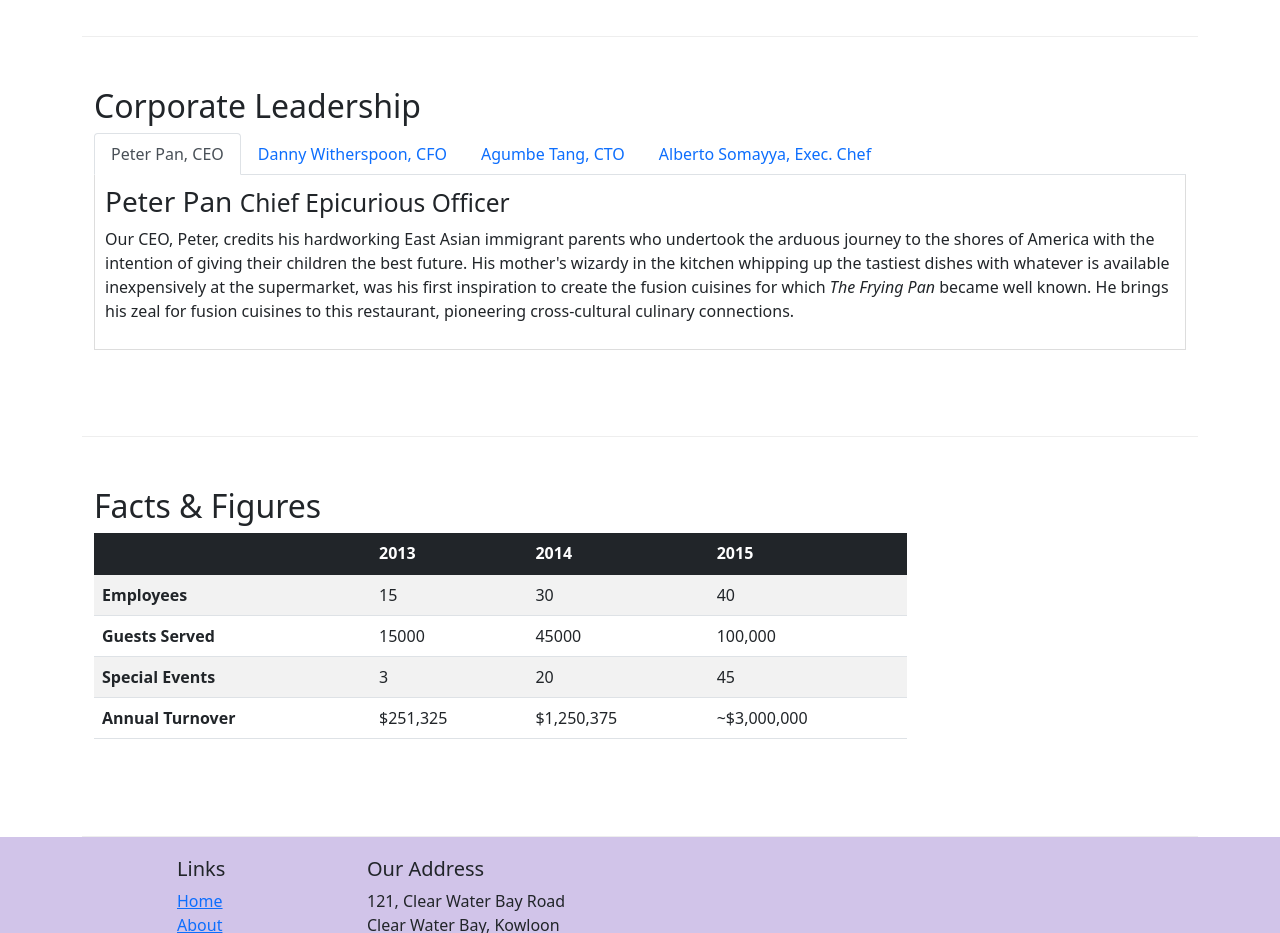
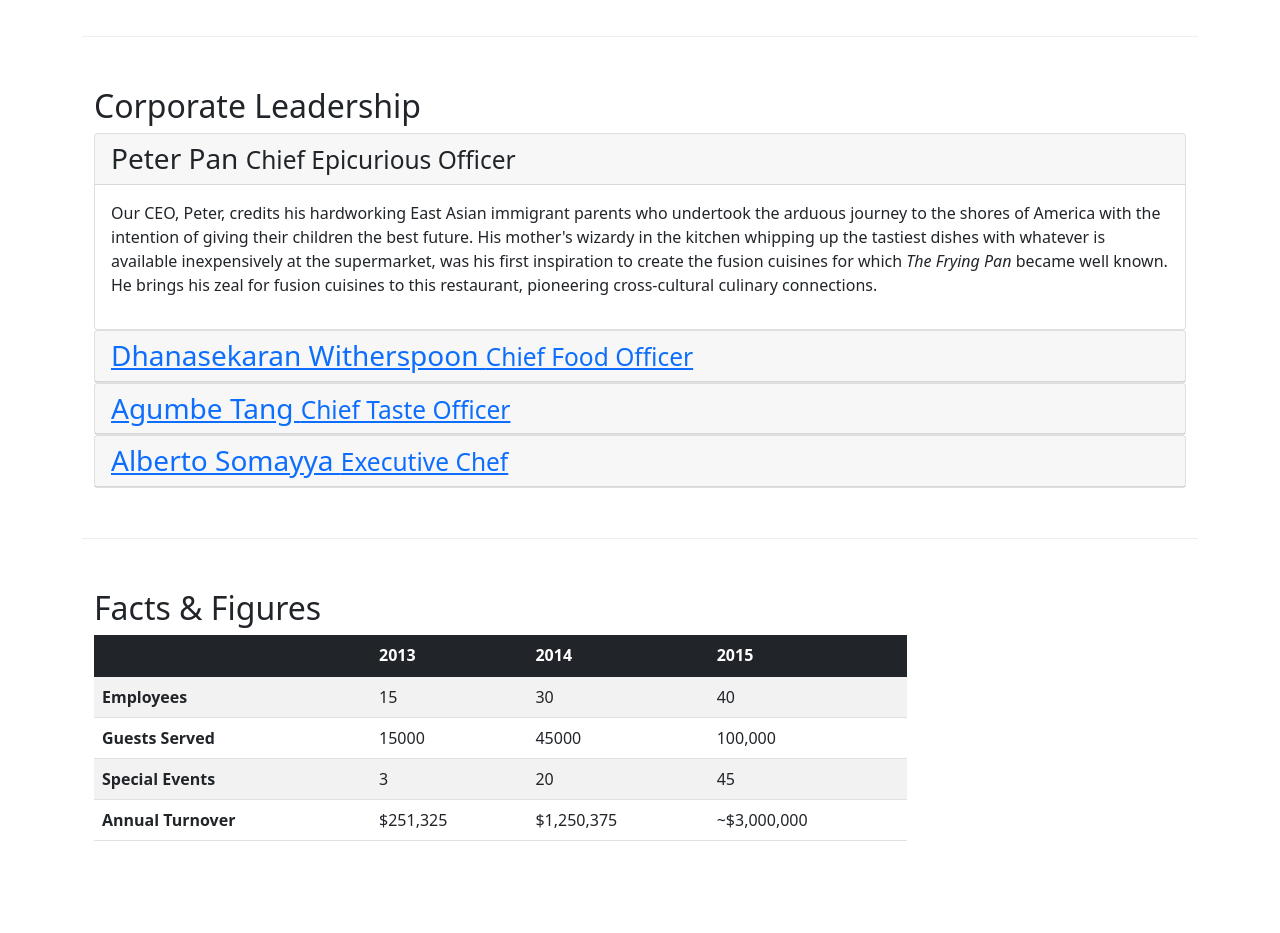
Before and after one commit to dumezthomas/conFusion, a website: page aboutus.html in a window 1280 px wide. Shown: the part 900-1833 px from the top of the page. Drawn offline with nearby package versions, Linux system fonts and the light colour scheme.

Commit message:
Accordion

```diff
--- a/aboutus.html
+++ b/aboutus.html
@@ -119,62 +119,90 @@
       <div class="row row-content">
         <div class="col-12">
           <h2>Corporate Leadership</h2>
-
-          <ul class="nav nav-tabs">
-            <li class="nav-item">
-              <a class="nav-link active" href="#peter" role="tab" data-bs-toggle="tab">Peter Pan, CEO</a>
-            </li>
-            <li class="nav-item">
-              <a class="nav-link" href="#danny" role="tab" data-bs-toggle="tab">Danny Witherspoon, CFO</a>
-            </li>
-            <li class="nav-item">
-              <a class="nav-link" href="#agumbe" role="tab" data-bs-toggle="tab">Agumbe Tang, CTO</a>
-            </li>
-            <li class="nav-item">
-              <a class="nav-link" href="#alberto" role="tab" data-bs-toggle="tab">Alberto Somayya, Exec. Chef</a>
-            </li>
-          </ul>
-          <div class="tab-content">
-            <div role="tabpanel" class="tab-pane fade show active" id="peter">
-              <h3>Peter Pan <small>Chief Epicurious Officer</small></h3>
+          <div class="accordion" id="accordion">
+            <div class="card">
+              <div class="card-header" role="tab" id="peterhead">
+                <h3 class="mb-0">
+                  <a data-bs-toggle="collapse" data-bs-target="#peter">
+                    Peter Pan <small>Chief Epicurious Officer</small>
+                  </a>
+                </h3>
+              </div>
+              <div class="collapse show" id="peter" data-bs-parent="#accordion">
+                <div class="card-body">
                   <p class="d-none d-sm-block">
-                Our CEO, Peter, credits his hardworking East Asian immigrant parents who undertook the arduous journey
-                to the shores of America with the intention of giving their children the best future. His mother's
-                wizardy in the kitchen whipping up the tastiest dishes with whatever is available inexpensively at the
-                supermarket, was his first inspiration to create the fusion cuisines for which
-                <em>The Frying Pan</em> became well known. He brings his zeal for fusion cuisines to this restaurant,
-                pioneering cross-cultural culinary connections.
+                    Our CEO, Peter, credits his hardworking East Asian immigrant parents who undertook the arduous
+                    journey to the shores of America with the intention of giving their children the best future. His
+                    mother's wizardy in the kitchen whipping up the tastiest dishes with whatever is available
+                    inexpensively at the supermarket, was his first inspiration to create the fusion cuisines for which
+                    <em>The Frying Pan</em> became well known. He brings his zeal for fusion cuisines to this
+                    restaurant, pioneering cross-cultural culinary connections.
                   </p>
                 </div>
+              </div>
+            </div>
 
-            <div role="tabpanel" class="tab-pane fade" id="danny">
-              <h3>Dhanasekaran Witherspoon <small>Chief Food Officer</small></h3>
+            <div class="card">
+              <div class="card-header" role="tab" id="dannyhead">
+                <h3 class="mb-0">
+                  <a class="collapsed" data-bs-toggle="collapse" data-bs-target="#danny">
+                    Dhanasekaran Witherspoon <small>Chief Food Officer</small>
+                  </a>
+                </h3>
+              </div>
+              <div class="collapse" id="danny" data-bs-parent="#accordion">
+                <div class="card-body">
                   <p class="d-none d-sm-block">
                     Our CFO, Danny, as he is affectionately referred to by his colleagues, comes from a long established
-                family tradition in farming and produce. His experiences growing up on a farm in the Australian outback
-                gave him great appreciation for varieties of food sources. As he puts it in his own words,
+                    family tradition in farming and produce. His experiences growing up on a farm in the Australian
+                    outback gave him great appreciation for varieties of food sources. As he puts it in his own words,
                     <em>Everything that runs, wins, and everything that stays, pays!</em>
                   </p>
                 </div>
+              </div>
+            </div>
 
-            <div role="tabpanel" class="tab-pane fade" id="agumbe">
-              <h3>Agumbe Tang <small>Chief Taste Officer</small></h3>
+            <div class="card">
+              <div class="card-header" role="tab" id="agumbehead">
+                <h3 class="mb-0">
+                  <a class="collapsed" data-bs-toggle="collapse" data-bs-target="#agumbe">
+                    Agumbe Tang <small>Chief Taste Officer</small>
+                  </a>
+                </h3>
+              </div>
+              <div class="collapse" id="agumbe" data-bs-parent="#accordion">
+                <div class="card-body">
                   <p class="d-none d-sm-block">
-                Blessed with the most discerning gustatory sense, Agumbe, our CTO, personally ensures that every dish
-                that we serve meets his exacting tastes. Our chefs dread the tongue lashing that ensues if their dish
-                does not meet his exacting standards. He lives by his motto,
+                    Blessed with the most discerning gustatory sense, Agumbe, our CTO, personally ensures that every
+                    dish that we serve meets his exacting tastes. Our chefs dread the tongue lashing that ensues if
+                    their dish does not meet his exacting standards. He lives by his motto,
                     <em>You click only if you survive my lick.</em>
                   </p>
                 </div>
+              </div>
+            </div>
 
-            <div role="tabpanel" class="tab-pane fade" id="alberto">
-              <h3>Alberto Somayya <small>Executive Chef</small></h3>
+            <div class="card">
+              <div class="card-header" role="tab" id="albertohead">
+                <h3 class="mb-0">
+                  <a class="collapsed" data-bs-toggle="collapse" data-bs-target="#alberto">
+                    Alberto Somayya <small>Executive Chef</small>
+                  </a>
+                </h3>
+              </div>
+              <div class="collapse" id="alberto" data-bs-parent="#accordion">
+                <div class="card-body">
                   <p class="d-none d-sm-block">
                     Award winning three-star Michelin chef with wide International experience having worked closely with
                     whos-who in the culinary world, he specializes in creating mouthwatering Indo-Italian fusion
                     experiences. He says,
-                <em>Put together the cuisines from the two craziest cultures, and you get a winning hit! Amma Mia!</em>
+                    <em
+                      >Put together the cuisines from the two craziest cultures, and you get a winning hit! Amma
+                      Mia!</em
+                    >
                   </p>
+                </div>
+              </div>
             </div>
           </div>
         </div>
```
Lines whose indentation alone changed are shown as unchanged.
